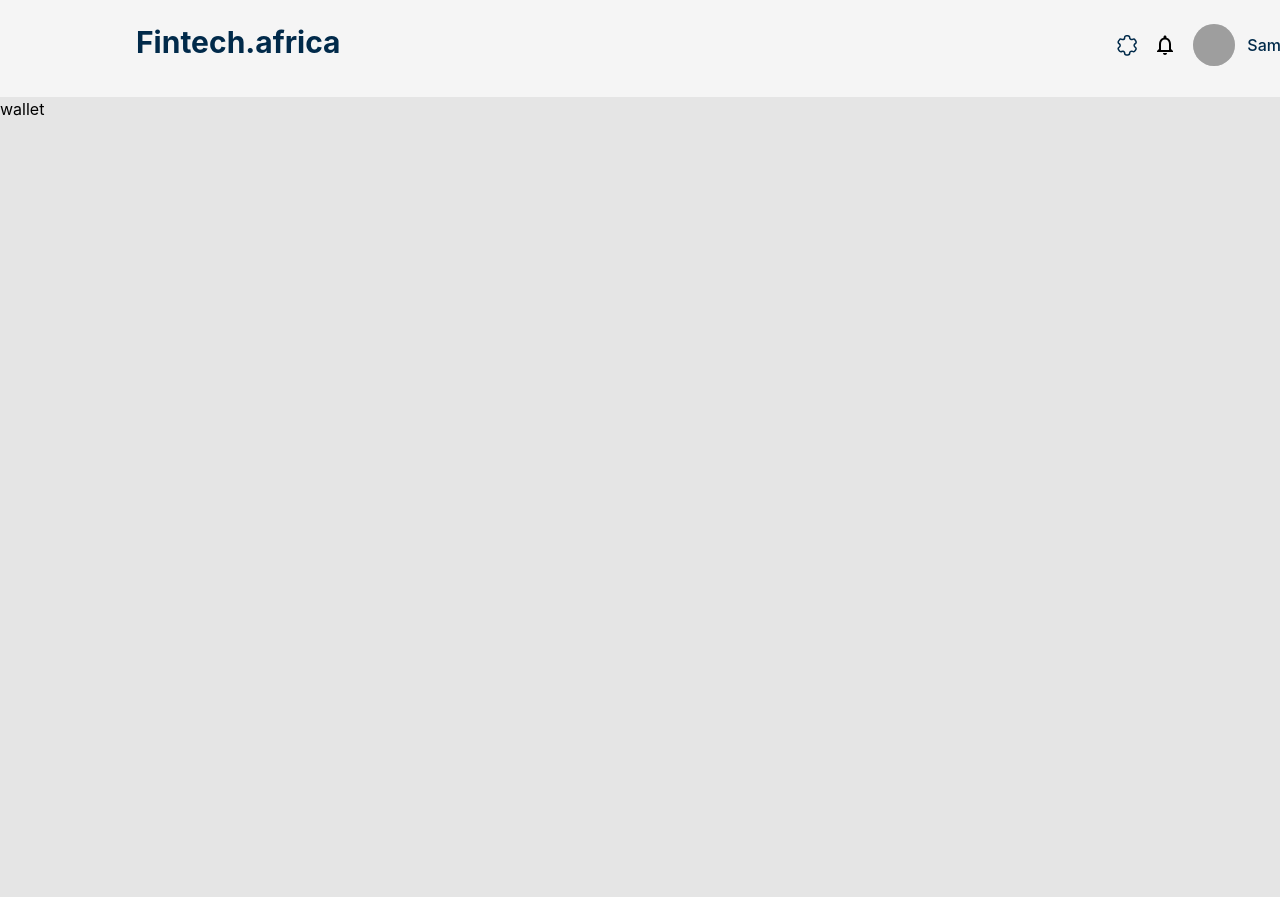
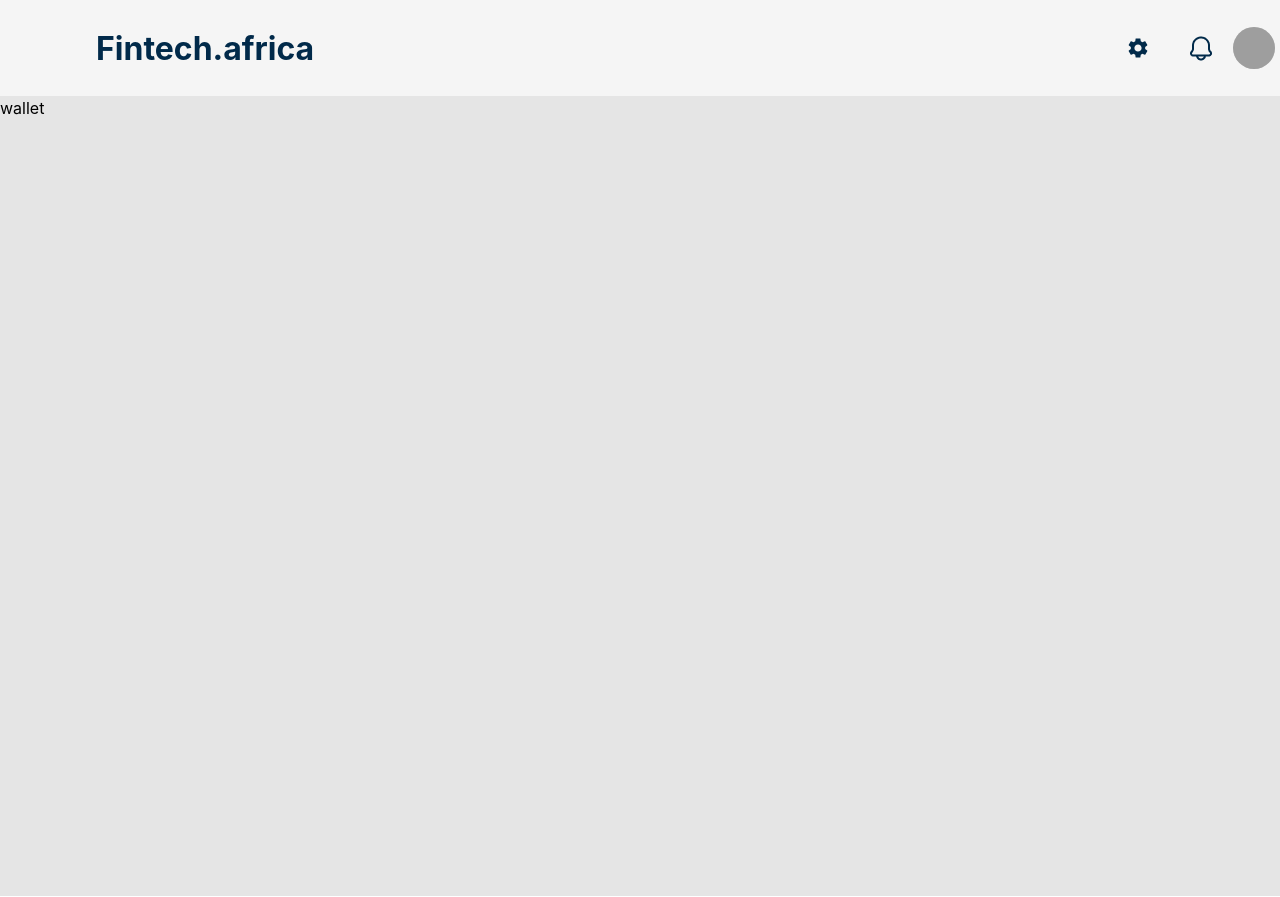
Before and after one commit to Danny4life/fintech.africa, a React (Vite) app: page /dashboard in a window 1280 px wide. Shown: the top 897 px of the page. Built offline with nearby package versions, Linux system fonts and the light colour scheme; grey boxes are pictures that could not be loaded.

Commit message:
edit topbar

```diff
--- a/src/App.jsx
+++ b/src/App.jsx
@@ -21,7 +21,6 @@
         <Route exact path="/password-reset"  element={<PasswordReset />}/>
         <Route exact path="/password-reset-verification"  element={<PasswordResetVerification />}/>
         <Route exact path="/dashboard"  element={<Dashboard />}/>
-
       </Routes>
       </BrowserRouter>
 
--- a/src/component/dashboard-component/Topbar.jsx
+++ b/src/component/dashboard-component/Topbar.jsx
@@ -1,46 +1,48 @@
+import { useState } from "react";
+ import img1 from "../../assets/Notification.png";
+import img from "../../assets/samuel.jpg";
 import { Link } from "react-router-dom";
-import Setting from "../../svg/Setting";
-import NotificationsNoneIcon from '@mui/icons-material/NotificationsNone';
-import img from "../../assets/samuel.jpg";
+import SettingsIcon from '@mui/icons-material/Settings';
+import "./topbar.css"
 
 const Topbar = () => {
 
-
-
+    const [isMobile, setIsMobile] = useState(false);
     return (
-        <>
-
-            <nav className="">
-            <header className="w-[1440px] h-[97px] bg-[#F5F5F5]">
-                <div className="non-italic">
-                    <div className="lg:pt-6 pt-8 lg:flex lg:justify-between">
-                        <Link to={"/"}>
-                            <h1 className="
-                                text-3xl lg:ml-24 lg:px-10 font-bold leading-9 text-[#012A4A]">
-                                Fintech.africa
-                            </h1>
-                        </Link>
-
-                        <div className="lg:flex items-center hidden lg:mr-24 px-10 gap-4 cursor-pointer">
-                            <Setting />
-                            <NotificationsNoneIcon />
-                            <div className="flex items-center gap-3">
+        <section>
+            <nav className="nav-container">
+                <header className="navbar1 nav2">
+                    <Link to={"/"} className="nav-logo">Fintech.africa</Link>
+                    <ul
+                    className={isMobile ? "heroLinks" : "nav-links hero"}
+                    onClick={() => setIsMobile(false)}
+                    >
+                        <div className="nav-home">
+                            <li> <SettingsIcon /></li>
+                        </div>
+                        <div className="nav-feature">
+                        <img src={img1} alt="bell" />
+                        </div>
+                        <div className="flex items-center gap-3">
                                 <img
                                     src={img} alt="samuel"
                                     className="w-[42px] h-[42px] rounded-[50%] bg-[#D9D9D9] object-cover"
                                 />
                                 <span className="text-base font-medium leading-5 text-[#012A4A]">Samuel</span>
                             </div>
+                    </ul>
 
-                        </div>
-                    </div>
+                    <button
+                    className="mobile-menu-icon"
+                    type="button"
+                    onClick={() => setIsMobile(!isMobile)}
+                    >
+                    {isMobile ? <i className="fas fa-times"></i> : <i className="fas fa-bars"></i>}
 
-                </div>
-
-            </header>
-        </nav>
-        </>
-
+                    </button>
+                </header>
+            </nav>
+        </section>
      );
 }
 
--- /dev/null
+++ b/src/component/dashboard-component/topbar.css
@@ -0,0 +1,134 @@
+* {
+    box-sizing: border-box;
+    margin: 0;
+    padding: 0;
+}
+
+.nav-container {
+    position: relative;
+}
+
+.navbar1 {
+
+    display: flex;
+    justify-content: space-evenly;
+    align-items: center;
+    height: 96px;
+    width: 1440px;
+    background: #F5F5F5;
+    color: #012A4A;
+    /* position: absolute; */
+    /* top: 0;   */
+    /* position: fixed; */
+    /* z-index: 1; */
+
+}
+
+    .nav-logo {
+        font-family: 'Inter';
+        font-style: normal;
+        font-weight: 700;
+        font-size: 32px;
+        line-height: 39px;
+        color: #012A4A;
+        margin-left: 6rem;
+
+    }
+
+    .hero {
+        width: 75%;
+        margin-right: 6rem;
+    }
+
+
+
+        .nav-home,
+        .nav-feature
+         {
+            font-family: 'Inter';
+            font-style: normal;
+            font-weight: 700;
+            font-size: 16px;
+            line-height: 19px;
+            text-decoration: none;
+            color: #012A4A;
+            padding: 10px 10px;
+            margin: 0 10px;
+            cursor: pointer;
+            display: flex;
+            align-items: center;
+            justify-content: center;
+        }
+
+        .nav-feature {
+            margin-left: 10px;
+        }
+
+
+    .mobile-menu-icon {
+        display: none;
+    }
+
+    @media only screen and (min-width: 1280px) {
+
+
+
+    }
+
+    @media only screen and (max-width: 1024px){
+        .nav-logo {
+            display: flex;
+            position: absolute;
+            top: 15px;
+            left: 35px;
+            margin-left: -0.5rem;
+
+        }
+
+        .navbar1 {
+            display: flex;
+            justify-content: space-between;
+            position: static;
+            width: 0;
+
+        }
+
+        .hero {
+            display: none;
+        }
+
+        .heroLinks {
+            display: block;
+            position: absolute;
+            list-style: none;
+            background-color: red;
+            left: 0;
+            top: 75px;
+            transition: all 0.5s ease-out;
+            width: 100%;
+        }
+
+    .nav-home,
+    .nav-feature
+    {
+
+        color: white;
+        text-align: center;
+        padding: 32px;
+        width: 100%;
+        transition: all 0.5s ease;
+
+    }
+
+    .mobile-menu-icon {
+        display: block;
+        position: absolute;
+        font-size: 30px;
+        color: #012A4A;
+        border: none;
+        outline: none;
+        top: 15px;
+        right: 25px;
+    }
+
+}
```
Also changed, not shown: src/assets/Notification.png (added).
